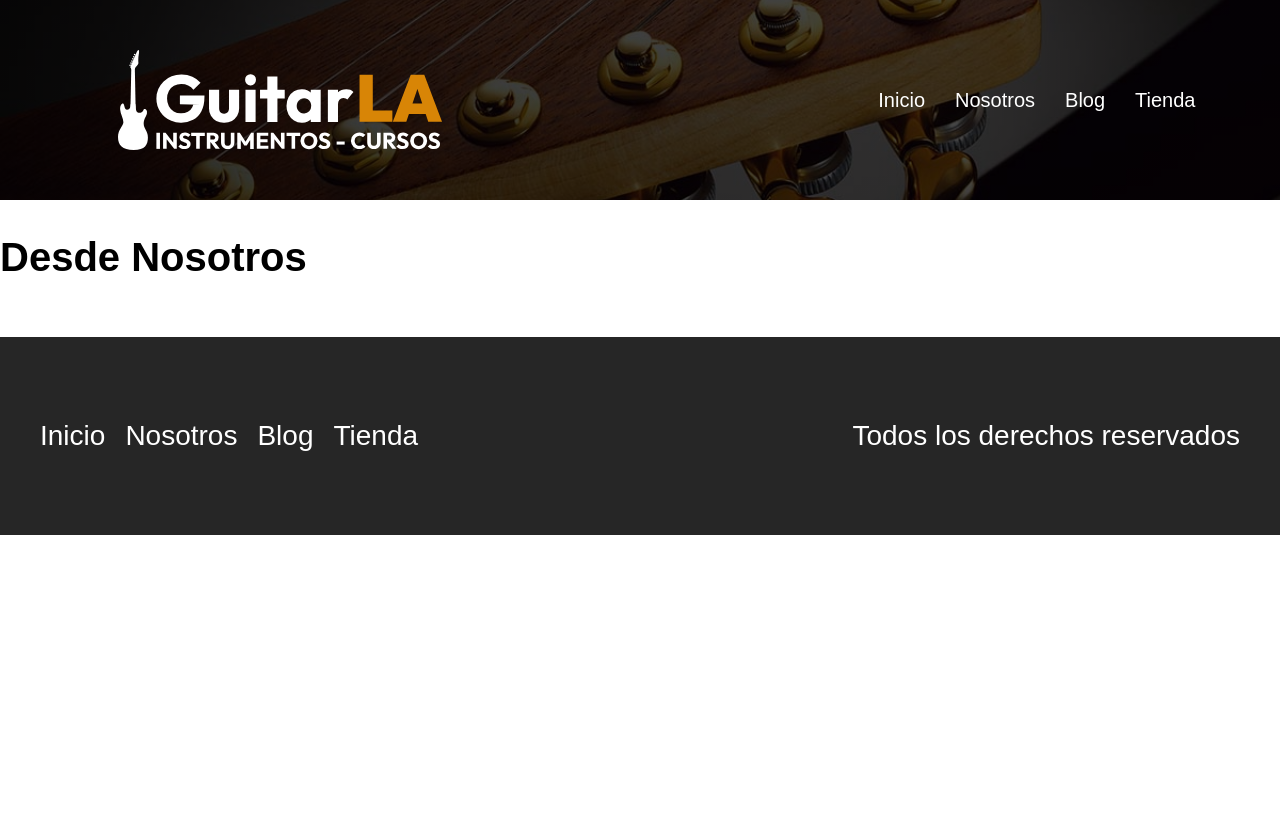
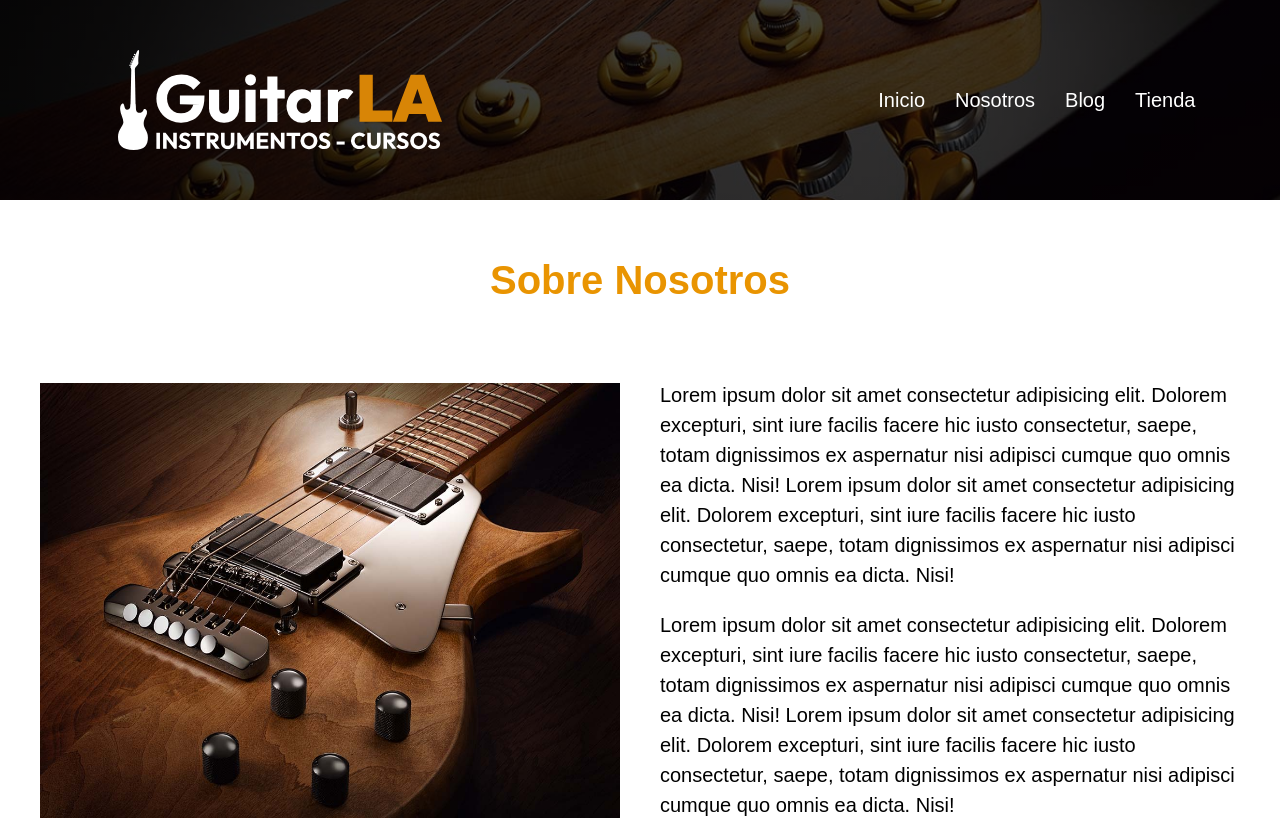
Before and after one commit to elencha3/nextjs-ud-guitar, a Next.js app: page /nosotros in a window 1280 px wide. Shown: the top 820 px of the page. Built offline with nearby package versions, Linux system fonts and the light colour scheme.

Commit message:
nosotros page

```diff
--- a/pages/nosotros.js
+++ b/pages/nosotros.js
@@ -1,14 +1,48 @@
-
-import Layout from '../components/Layout'
+import Image from "next/image";
+import Layout from "../components/Layout";
+import styles from "../styles/Nosotros.module.css";
 
 const Nosotros = () => {
     return (
-        <Layout
-        page="Nosotros">
-            <h1>Desde Nosotros</h1>
+        <Layout page="Nosotros">
+            <main className="container">
+                <h2 className="heading">Sobre Nosotros</h2>
+                <div className={styles.content}>
+                    <Image
+                        layout="responsive"
+                        width={600}
+                        height={450}
+                        src="/img/nosotros.jpg"
+                        alt="Imagen sobre nosotros"
+                    />
+                    <div>
+                        <p>
+                            Lorem ipsum dolor sit amet consectetur adipisicing
+                            elit. Dolorem excepturi, sint iure facilis facere
+                            hic iusto consectetur, saepe, totam dignissimos ex
+                            aspernatur nisi adipisci cumque quo omnis ea dicta.
+                            Nisi! Lorem ipsum dolor sit amet consectetur
+                            adipisicing elit. Dolorem excepturi, sint iure
+                            facilis facere hic iusto consectetur, saepe, totam
+                            dignissimos ex aspernatur nisi adipisci cumque quo
+                            omnis ea dicta. Nisi!
+                        </p>
+                        <p>
+                            Lorem ipsum dolor sit amet consectetur adipisicing
+                            elit. Dolorem excepturi, sint iure facilis facere
+                            hic iusto consectetur, saepe, totam dignissimos ex
+                            aspernatur nisi adipisci cumque quo omnis ea dicta.
+                            Nisi! Lorem ipsum dolor sit amet consectetur
+                            adipisicing elit. Dolorem excepturi, sint iure
+                            facilis facere hic iusto consectetur, saepe, totam
+                            dignissimos ex aspernatur nisi adipisci cumque quo
+                            omnis ea dicta. Nisi!
+                        </p>
+                    </div>
+                </div>
+            </main>
+        </Layout>
+    );
+};
 
-        </Layout>
-    )
-}
-
-export default Nosotros
+export default Nosotros;
--- /dev/null
+++ b/styles/Nosotros.module.css
@@ -0,0 +1,11 @@
+.content {
+    display: grid;
+    gap: 4rem;
+}
+
+@media (min-width:768px) {
+    .content {
+        grid-template-columns: repeat(2,1fr);
+        align-items: center;
+    }
+}
```
